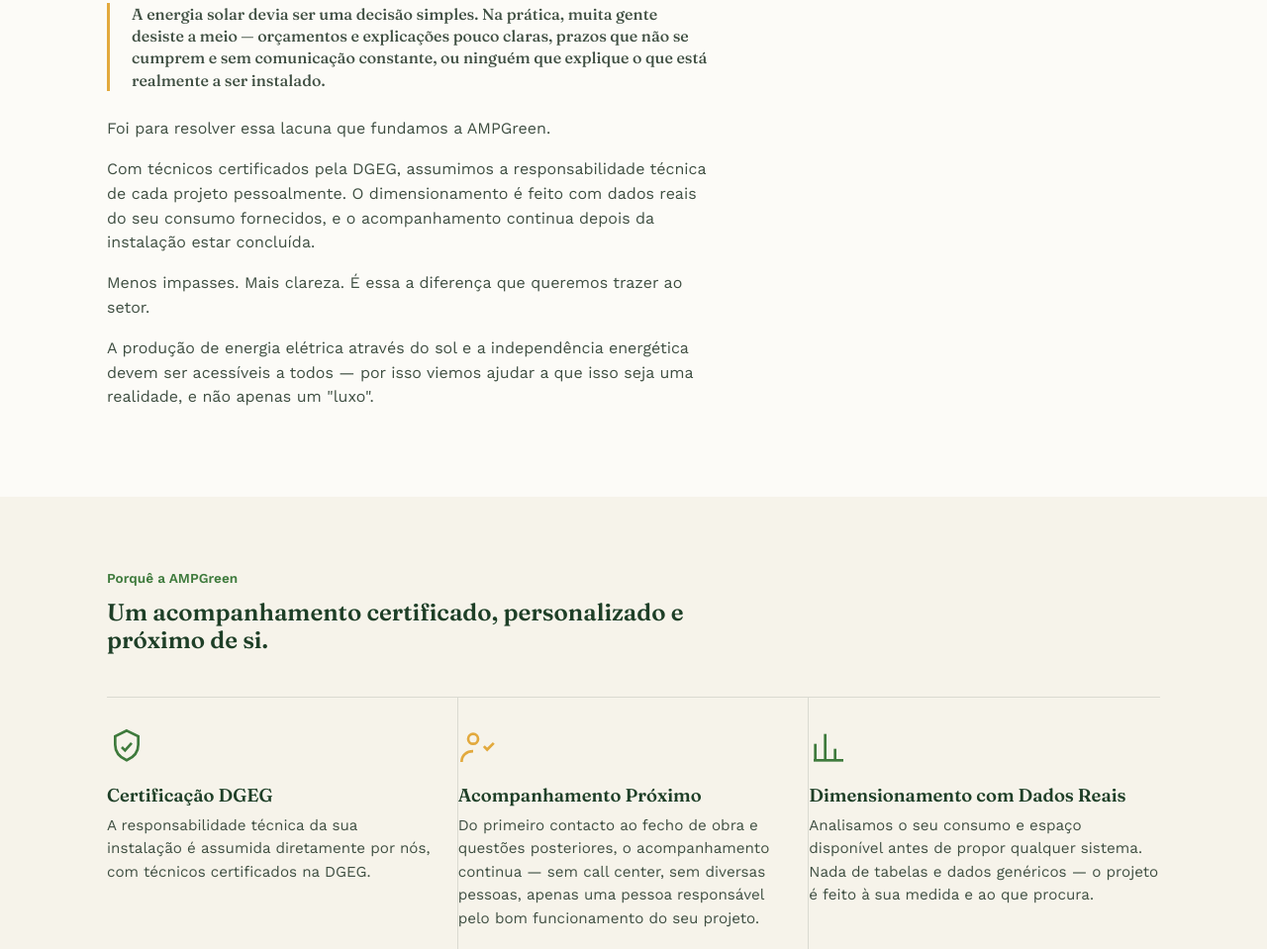
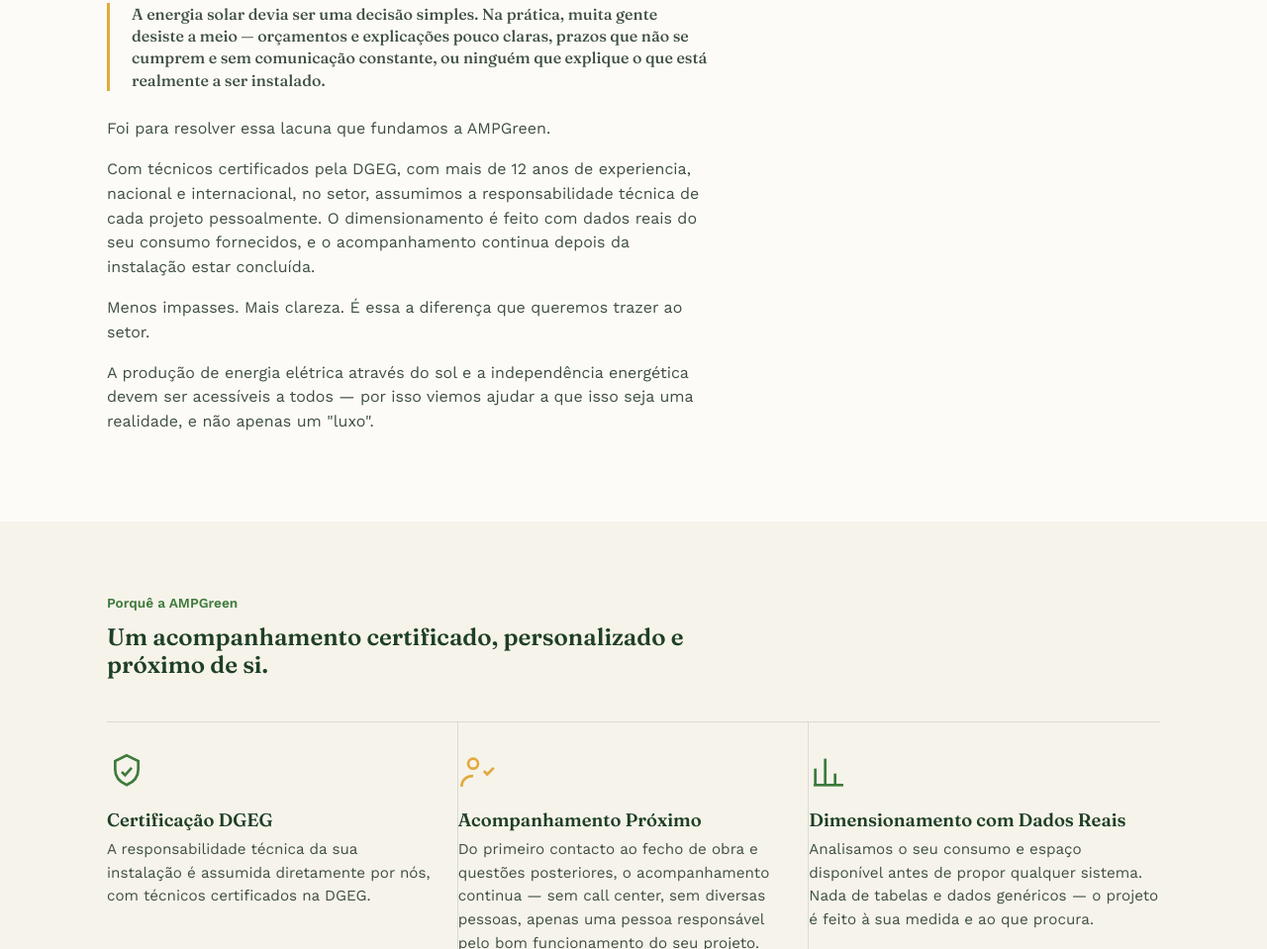
Before and after one commit to AMPGreen-Renovaveis/Site, a plain HTML site: page index.html in a window 1280 px wide. Shown: the part 828-1787 px from the top of the page at 99% size. Drawn offline with nearby package versions, Linux system fonts and the light colour scheme.

Commit message:
Update index.html

```diff
--- a/index.html
+++ b/index.html
@@ -242,7 +242,7 @@
       <div class="about-body">
         <p class="about-lead">A energia solar devia ser uma decisão simples. Na prática, muita gente desiste a meio — orçamentos e explicações pouco claras, prazos que não se cumprem e sem comunicação constante, ou ninguém que explique o que está realmente a ser instalado.</p>
         <p>Foi para resolver essa lacuna que fundamos a AMPGreen.</p>
-        <p>Com técnicos certificados pela DGEG, assumimos a responsabilidade técnica de cada projeto pessoalmente. O dimensionamento é feito com dados reais do seu consumo fornecidos, e o acompanhamento continua depois da instalação estar concluída.</p>
+        <p>Com técnicos certificados pela DGEG, com mais de 12 anos de experiencia, nacional e internacional, no setor, assumimos a responsabilidade técnica de cada projeto pessoalmente. O dimensionamento é feito com dados reais do seu consumo fornecidos, e o acompanhamento continua depois da instalação estar concluída.</p>
         <p>Menos impasses. Mais clareza. É essa a diferença que queremos trazer ao setor.</p>
         <p>A produção de energia elétrica através do sol e a independência energética devem ser acessíveis a todos — por isso viemos ajudar a que isso seja uma realidade, e não apenas um "luxo".</p>
       </div>
```
